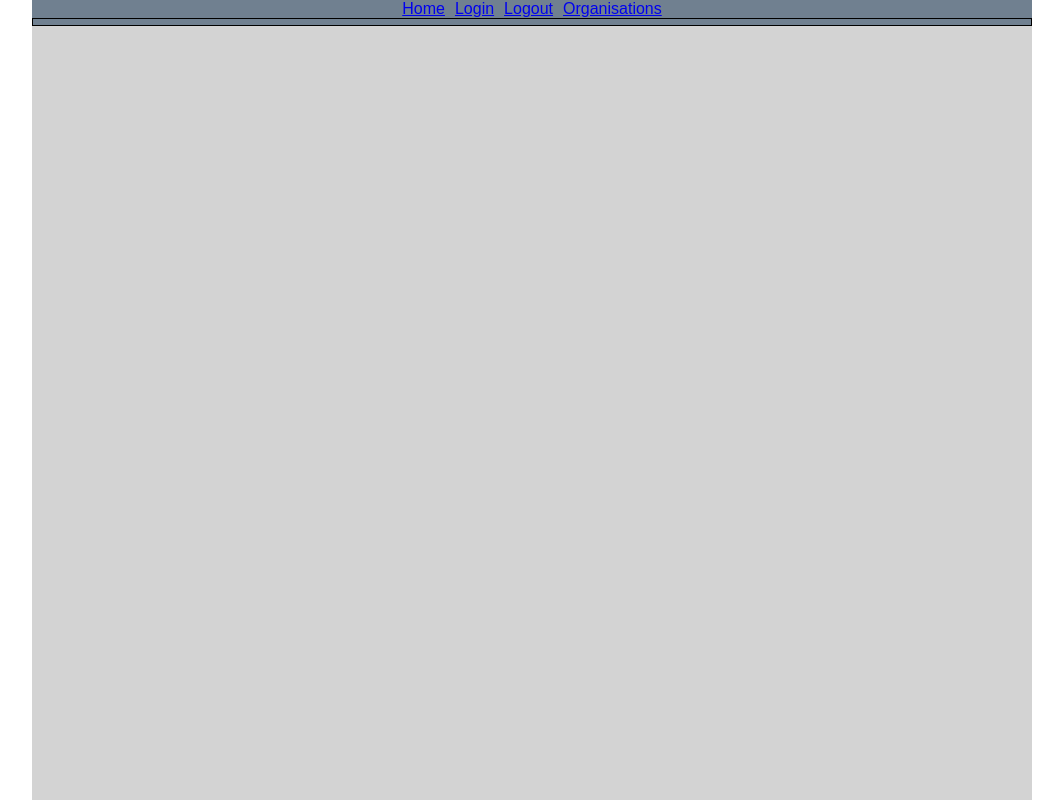
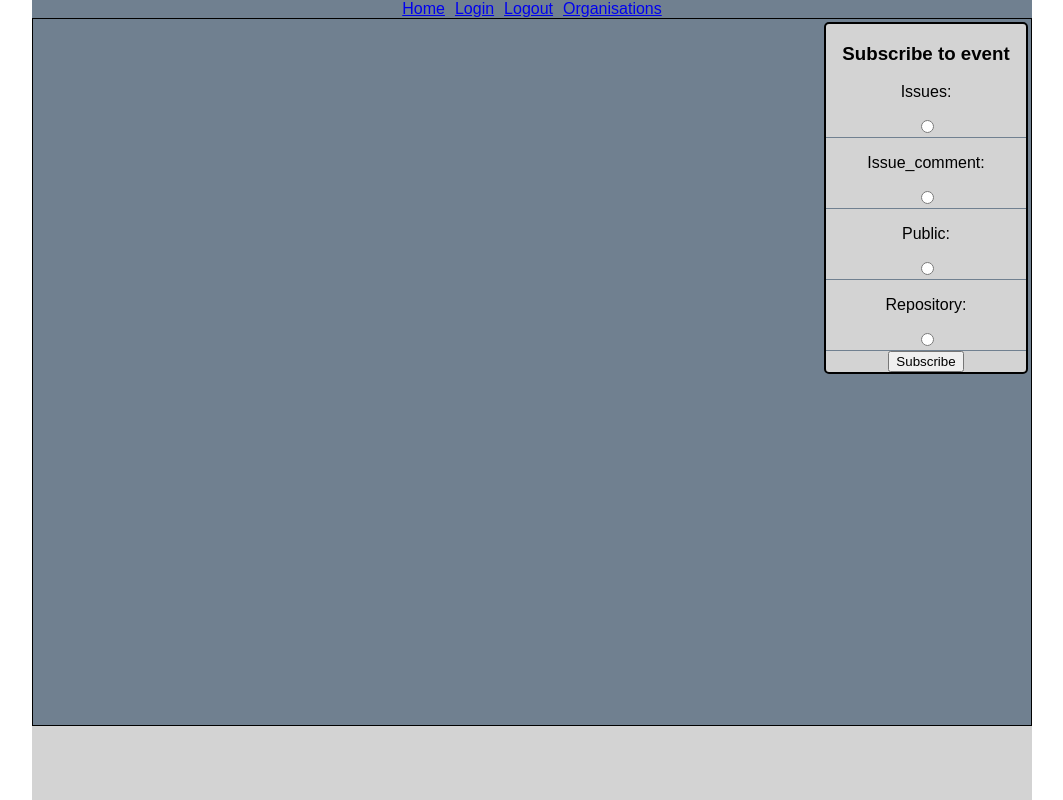
Before and after one commit to jonaserixon/github-notifications, a React (Create React App) app in the folder client/: page /organisations/1 in a window 1280 px wide. Shown: the whole page, without its empty margins (108-1171 px from the left). Built offline with nearby package versions, Linux system fonts and the light colour scheme; no server answers.

Commit message:
user can subscribe to event

```diff
--- a/client/src/App.css
+++ b/client/src/App.css
@@ -45,6 +45,7 @@
     margin-top: -500px; */
     border: 1px solid black;
     padding: 3px;
+    min-height: 700px;
 
 }
 
@@ -77,3 +78,19 @@
 .unread-notification p {
     margin:0;
 }
+
+
+
+#subscription-options {
+    text-align: center;
+    border: 2px solid black;
+    border-radius: 5px;
+    width: 200px;
+    float: right;
+    background-color: lightgray
+}
+
+.input-option{
+    margin: 0;
+    border-bottom: 1px solid slategray;
+}
--- a/client/src/App.js
+++ b/client/src/App.js
@@ -20,7 +20,7 @@ class App extends Component {
             showOrgButton: ''
         };
 
-        this.logout = this.logout.bind(this);
+        // this.logout = this.logout.bind(this);
     }
 
     componentDidMount() {
@@ -37,8 +37,8 @@ class App extends Component {
 
     logout() {
         this.setState({redirect: true, isLoggedIn: false}, () => {
+            this.updateUserLastActive();
             localStorage.clear();
-            this.updateUserLastActive();
         });
     }
 
@@ -78,7 +78,7 @@ class App extends Component {
                 <div className="Navigation">
                     <Link to="/" >Home</Link>
                     <Link to="/login" onClick={this.login} >Login</Link>
-                    <Link to="#" onClick={this.logout} >Logout</Link>
+                    <Link to="#" onClick={this.logout.bind(this)} >Logout</Link>
                     <Link to="/organisations" >Organisations</Link>
                 </div>
 
--- a/client/src/components/Login.js
+++ b/client/src/components/Login.js
@@ -1,5 +1,4 @@
 import React, { Component } from 'react';
-import { BrowserRouter as Router, Link, Route, Switch, Redirect } from 'react-router-dom';
 
 class Login extends Component {
     constructor(props) {
--- a/client/src/components/Notifications.js
+++ b/client/src/components/Notifications.js
@@ -7,7 +7,9 @@ class Notifications extends Component {
         this.state = {
             selectedOrg: '',
             notifications: [],
-            unreadNotifications: []
+            unreadNotifications: [],
+            subscriptionList: '',
+            value: ''
         }
 
     }
@@ -23,6 +25,7 @@ class Notifications extends Component {
             console.log(this.state.selectedOrg)
             this.enableNotifications();
             this.getOrgEvents();
+            this.presentSubscriptionOptions();
         })
     }
 
@@ -107,7 +110,7 @@ class Notifications extends Component {
         this.socket.on('notiser', function(data){
             console.log(data)
 
-            if (data.repository != undefined) {
+            if (data.repository !== undefined) {
                 newNotifications.push(
                     <div className="notis">
                         <p>New</p>
@@ -133,6 +136,71 @@ class Notifications extends Component {
         }.bind(this));
     }
 
+    handleChange(event) {
+        this.setState({value: event.target.value});
+        console.log(this.state.value)
+    }
+
+    handleClick() {
+        console.log('form submitted with these values: ');
+        console.log(this.state.value);
+        console.log(this.state.selectedOrg);
+
+        //Skicka request till servern och skapa en hook för det valda eventet.
+
+        let options = {
+            token: localStorage.getItem('token'),
+            selectedOrg: this.state.selectedOrg,
+            selectedEvent: this.state.value
+        }
+
+        fetch('/api/subscribe-to-event',{
+            body: JSON.stringify(options),
+            method: 'POST',
+            headers: {
+                'Accept': 'application/json',
+                'Content-Type': 'application/json'
+            },
+        })
+        .then(res => res.json())
+        .then((data) => {
+
+        })
+
+    }
+
+    presentSubscriptionOptions() {
+        let subscriptionOptions =
+
+        <div id='subscription-options'>
+            <h3>Subscribe to event</h3>
+
+                <div className='input-option'>
+                    <p>Issues:</p>
+                    <input type="radio" name="subscription" value="issues" onChange={this.handleChange.bind(this)}/>
+                </div>
+
+                <div className='input-option'>
+                    <p>Issue_comment:</p>
+                    <input type="radio" name="subscription" value="issue_comment" onChange={this.handleChange.bind(this)}/>
+                </div>
+
+                <div className='input-option'>
+                    <p>Public:</p>
+                    <input type="radio" name="subscription" value="public" onChange={this.handleChange.bind(this)}/>
+                </div>
+
+                <div className='input-option'>
+                    <p>Repository:</p>
+                    <input type="radio" name="subscription" value="repository" onChange={this.handleChange.bind(this)}/>
+                </div>
+
+                <button onClick={this.handleClick.bind(this)}>Subscribe</button>
+        </div>;
+
+        this.setState({subscriptionList: subscriptionOptions});
+    }
+
     render() {
         return (
             <div className="Notifications">
@@ -141,6 +209,8 @@ class Notifications extends Component {
                 <div id="unread-notis">
                     {this.state.unreadNotifications}
                 </div>
+
+                <div>{this.state.subscriptionList}</div>
             </div>
         );
     }
--- a/client/src/components/Organisations.js
+++ b/client/src/components/Organisations.js
@@ -1,5 +1,5 @@
 import React, { Component } from 'react';
-import { BrowserRouter as Router, Link, Route, Switch, Redirect } from 'react-router-dom';
+import { Link } from 'react-router-dom';
 
 class Organisations extends Component {
     constructor() {
@@ -43,12 +43,11 @@ class Organisations extends Component {
 
             if (renObjData[0] != null) {
                 for (let i = 0; i < renObjData.length; i++) {
-                    newOrgs.push
-                    (
+                    newOrgs.push(
                     <div className="org">
                         <Link to={"/organisations/" + renObjData[i].props.children.login}>
                             <p>{renObjData[i].props.children.login}</p>
-                            <img src={renObjData[i].props.children.avatar_url} />
+                            <img src={renObjData[i].props.children.avatar_url} alt="profile of user" />
                         </Link>
                     </div>
                     )
```
Also changed, not shown: 1 other file (tests, documents, lock files or other folders).
